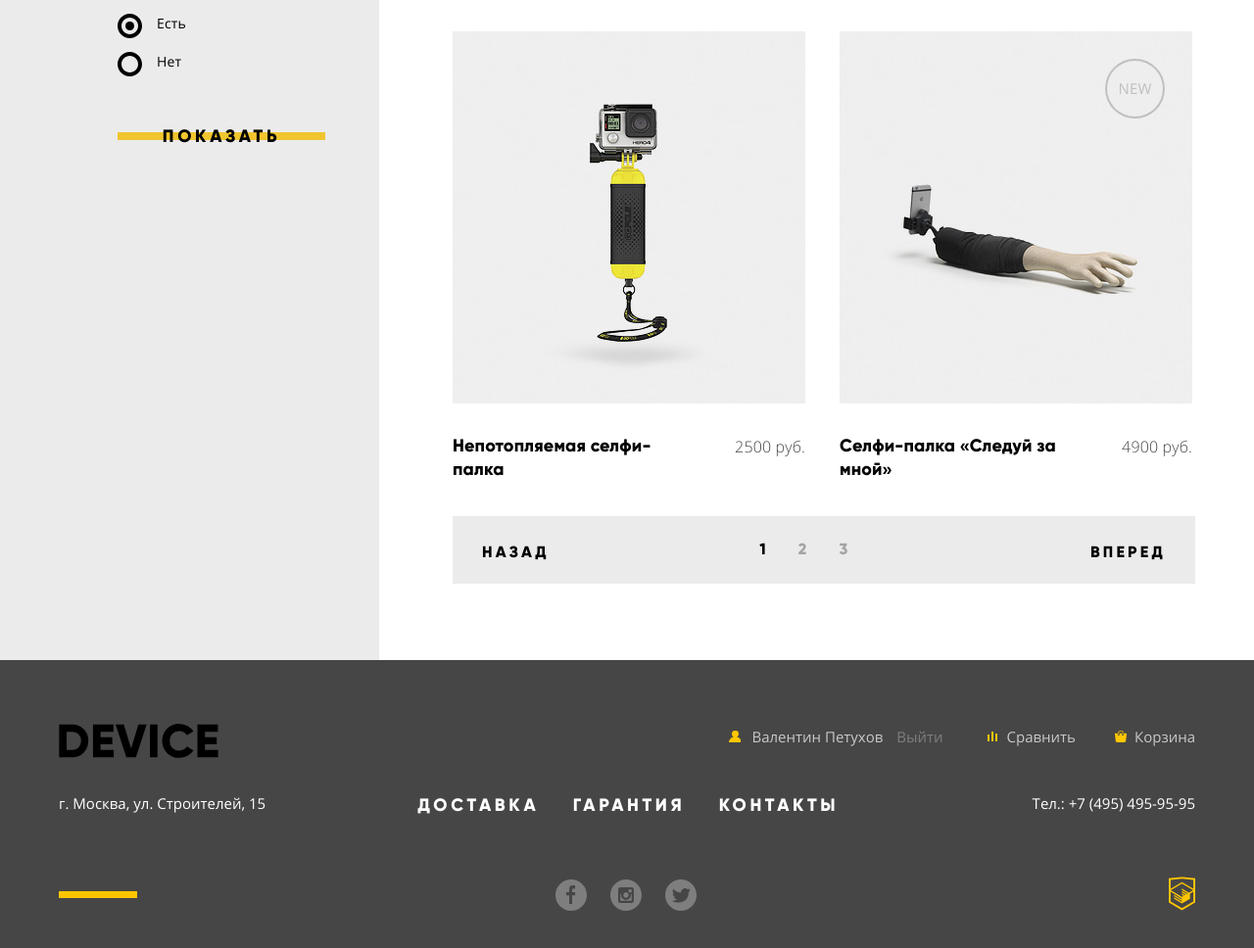
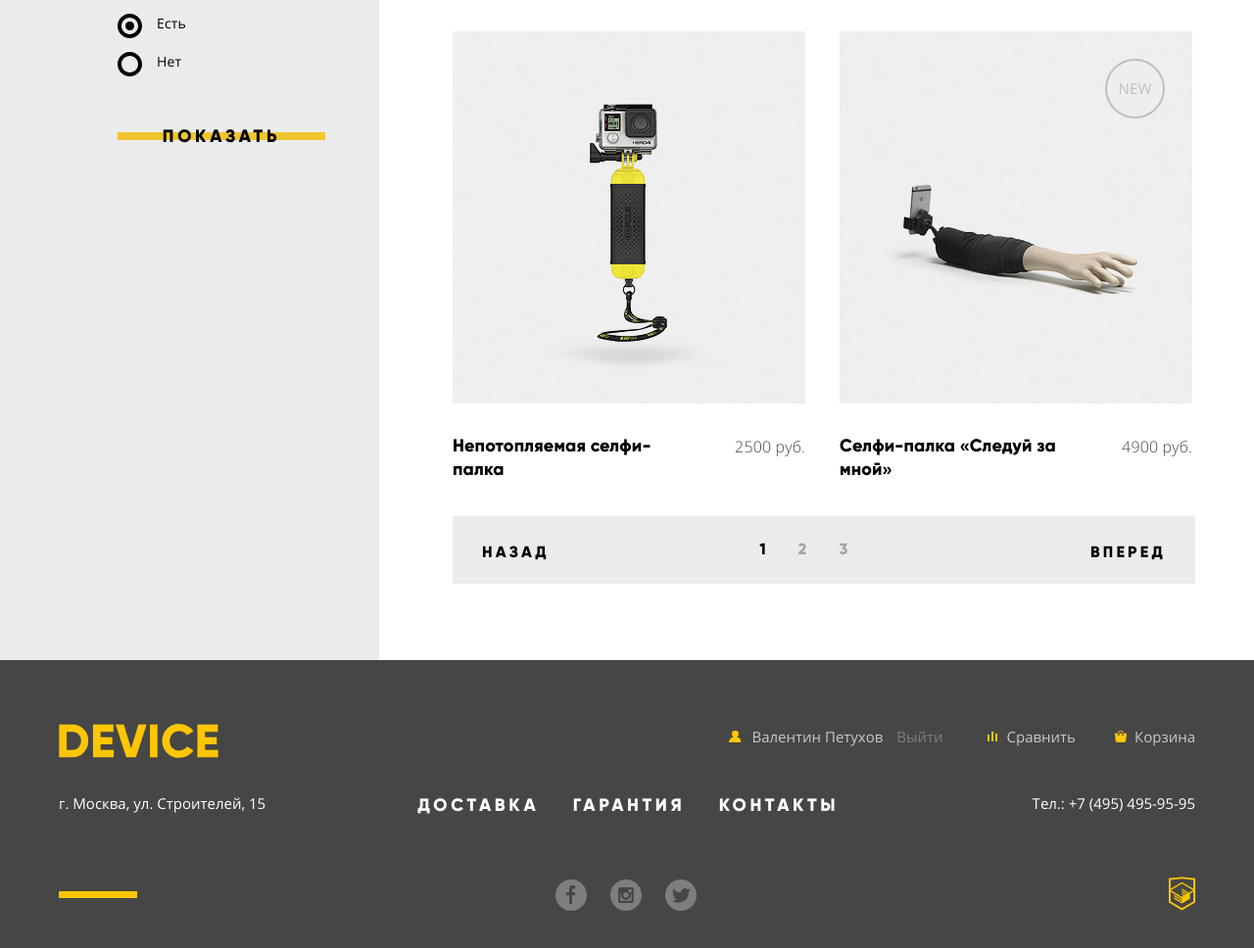
Before and after one commit to AlexLarina/422049-device-27, a website: page catalog.html in a window 1280 px wide. Shown: the part 1024-1992 px from the top of the page at 98% size. Drawn offline with Linux system fonts and the light colour scheme; files whose address does not match are found by name.

Commit message:
Fixing B9

```diff
--- a/catalog.html
+++ b/catalog.html
@@ -215,7 +215,11 @@
     <footer class="footer">
       <div class="container">
         <div class="footer__row user-menu">
-          <a href="index.html"><img class="user-menu__item user-menu__item--logo" src="img/logo-device.svg" width="163" height="35" alt="Логотип магазина гаджетов Device"></a>
+          <a href="index.html" class="user-menu__item--logo">
+            <svg xmlns="http://www.w3.org/2000/svg" viewBox="0 0 164 35">
+              <path d="m0.35 0.7v33.6h13.532a15.723 15.723 0 0 0 11.72-4.824 16.464 16.464 0 0 0 4.712-11.976 16.465 16.465 0 0 0-4.712-11.976 15.723 15.723 0 0 0-11.72-4.824zm7.733 26.208v-18.819h5.8a8.648 8.648 0 0 1 6.5 2.568 9.412 9.412 0 0 1 2.489 6.84 9.41 9.41 0 0 1-2.489 6.84 8.646 8.646 0 0 1-6.5 2.568h-5.8zm34.8-5.952h12.082v-7.3h-12.086v-5.567h13.291v-7.389h-21.024v33.6h21.265v-7.392h-13.532v-5.952zm36.343 13.344 11.019-33.6h-8.458l-7.491 24.72-7.491-24.72h-8.457l11.019 33.6zm14.4 0h7.733v-33.6h-7.733zm38.615-1.416a15.514 15.514 0 0 0 6.041-5.688l-6.67-3.84a7.488 7.488 0 0 1-3.165 3.024 9.874 9.874 0 0 1-4.664 1.1 9.594 9.594 0 0 1-7.177-2.736 9.907 9.907 0 0 1-2.682-7.248 9.908 9.908 0 0 1 2.682-7.248 9.594 9.594 0 0 1 7.177-2.736 9.914 9.914 0 0 1 4.64 1.08 7.6 7.6 0 0 1 3.189 3.048l6.67-3.84a15.881 15.881 0 0 0-6.09-5.688 17.419 17.419 0 0 0-8.409-2.088 17.12 17.12 0 0 0-17.592 17.472 17.12 17.12 0 0 0 17.589 17.476 17.519 17.519 0 0 0 8.458-2.088zm17.881-11.928h12.082v-7.3h-12.085v-5.567h13.29v-7.389h-21.022v33.6h21.264v-7.392h-13.532v-5.952z"/>
+            </svg>
+          </a>
           <a href="#" class="user-menu__item user-menu__item--log-in">
             <span class="logged-in">Валентин Петухов</span>
             <span class="log-out">Выйти</span>
```
